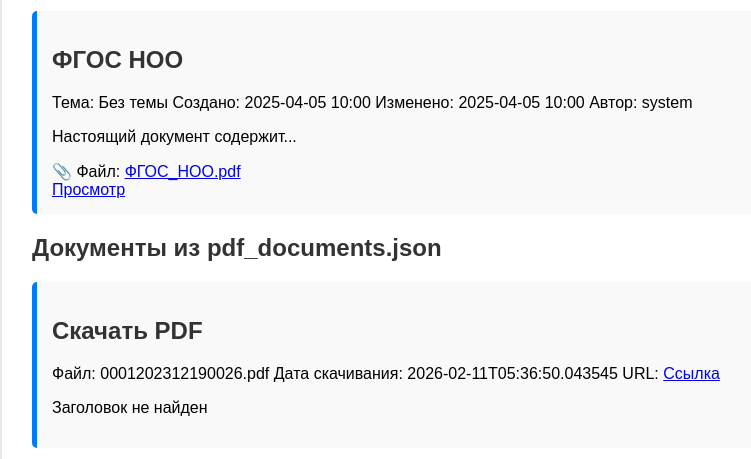
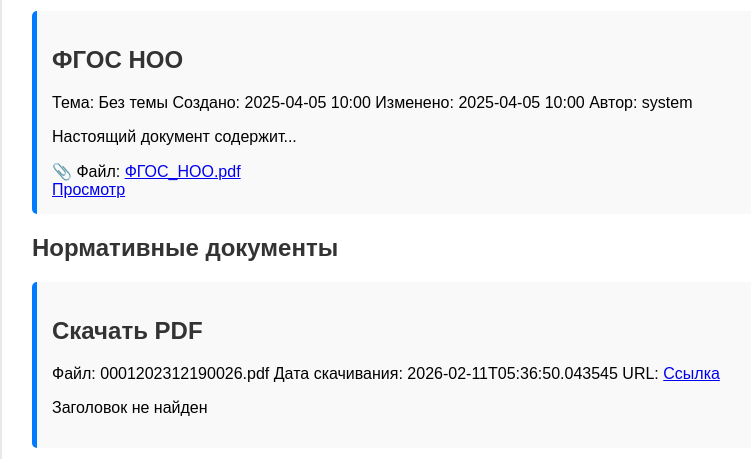
Before and after one commit to os-leap/VKR, a Flask app: page / in a window 1280 px wide. Shown: the part 4546-5005 px from the top of the page, without its empty margins (158-909 px from the left). Run offline with Flask 3, Linux system fonts and the light colour scheme; the visitor is signed in with stand-in values (Sample User, id 1).

Commit message:
Update index.html

```diff
--- a/templates/index.html
+++ b/templates/index.html
@@ -191,7 +191,7 @@
 
     <!-- Отображение записей из pdf_documents.json -->
     <div class="pdf-documents-section">
-      <h2>Документы из pdf_documents.json</h2>
+      <h2>Нормативные документы</h2>
       {% if pdf_documents %}
         <ul class="pdf-entries-list">
           {% for doc in pdf_documents %}
```
